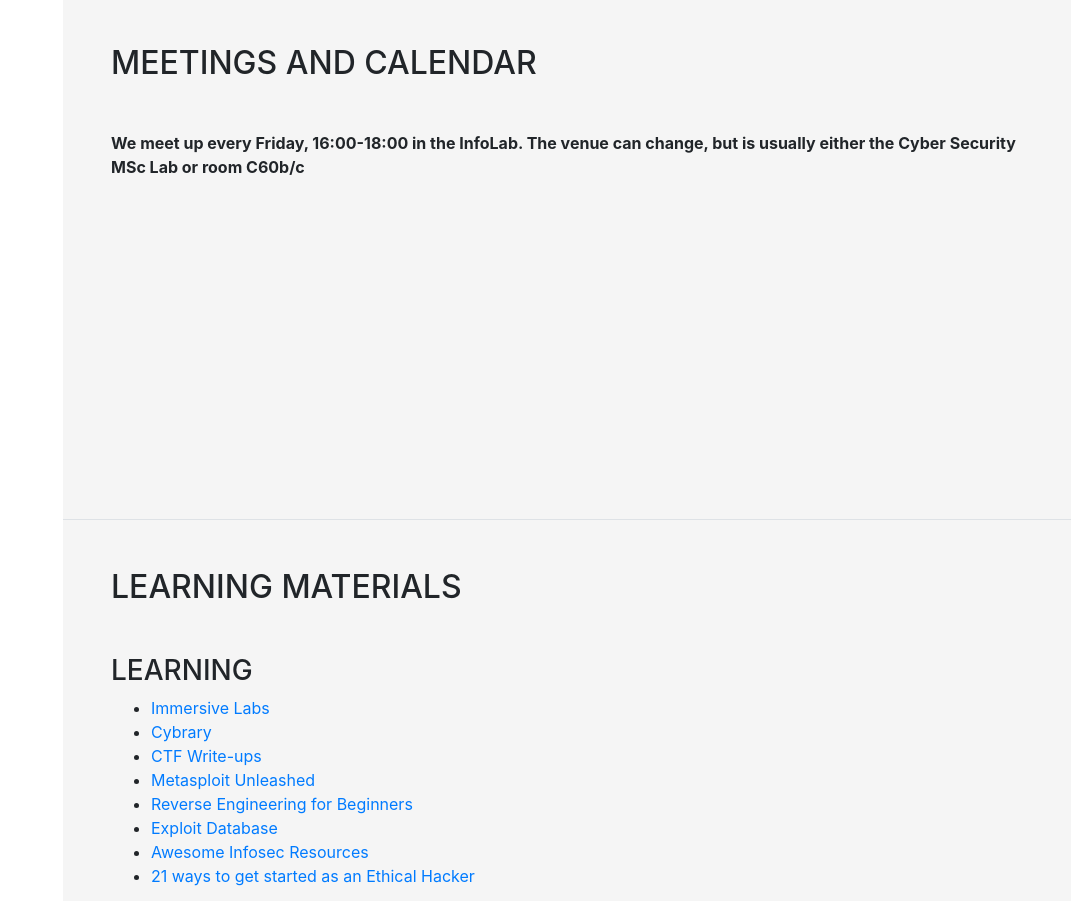
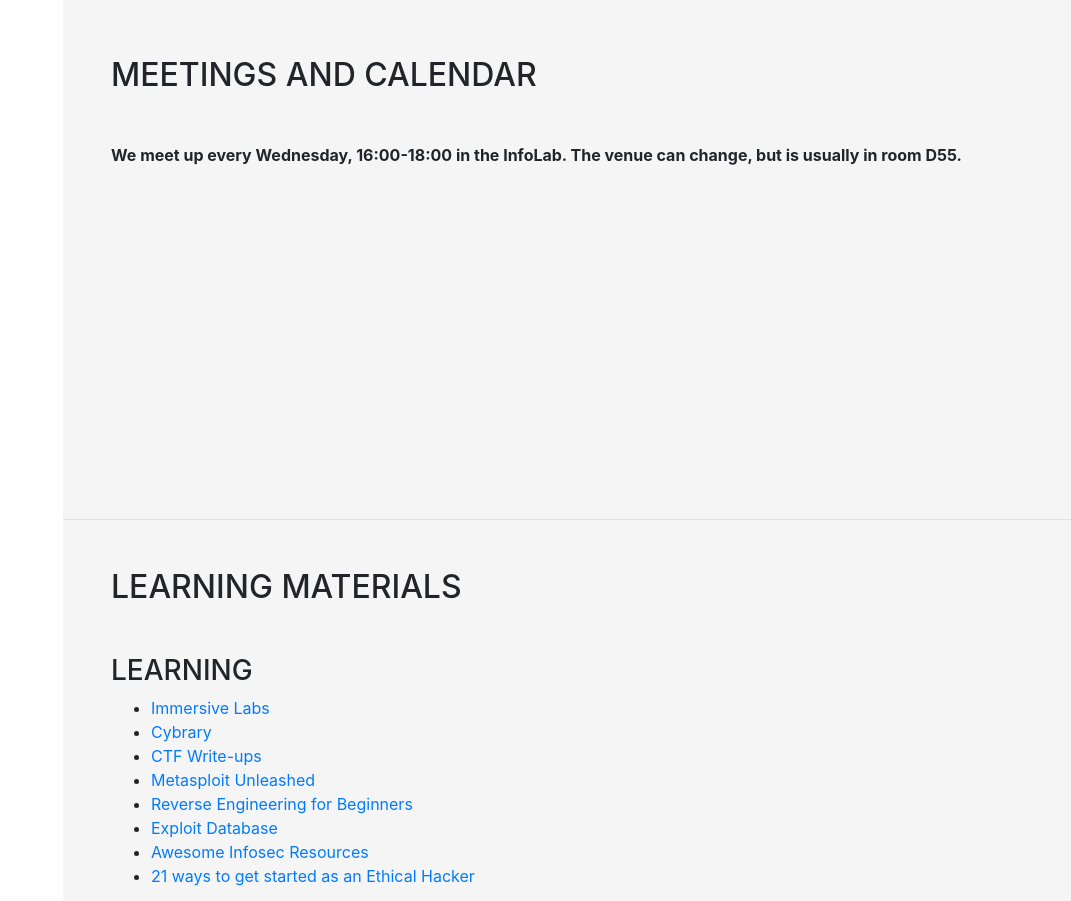
Before and after one commit to IncognitoJam/luhack.github.io, a website with bundled scripts: page index.html in a window 1280 px wide. Shown: the part 1080-1981 px from the top of the page, without its empty margins (209-1280 px from the left). Built offline with nearby package versions, Linux system fonts and the light colour scheme; a web font is replaced by a local one.

Commit message:
update meeting time/location

```diff
--- a/index.html
+++ b/index.html
@@ -82,9 +82,9 @@
             <div class="my-auto">
                <h2 class="mb-5">Meetings and Calendar</h2>
 
-            <div class="my-auto">
-               <p>We meet up every Friday, 16:00-18:00 in the InfoLab. The venue can change, but is usually either the Cyber Security MSc Lab or room C60b/c</p>
-            </div>
+               <div class="my-auto">
+                  <p>We meet up every Wednesday, 16:00-18:00 in the InfoLab. The venue can change, but is usually in room D55.</p>
+               </div>
 <!--
                <div class="resume-item d-flex flex-column flex-md-row mb-5">
                   <div class="resume-content mr-auto">
```
